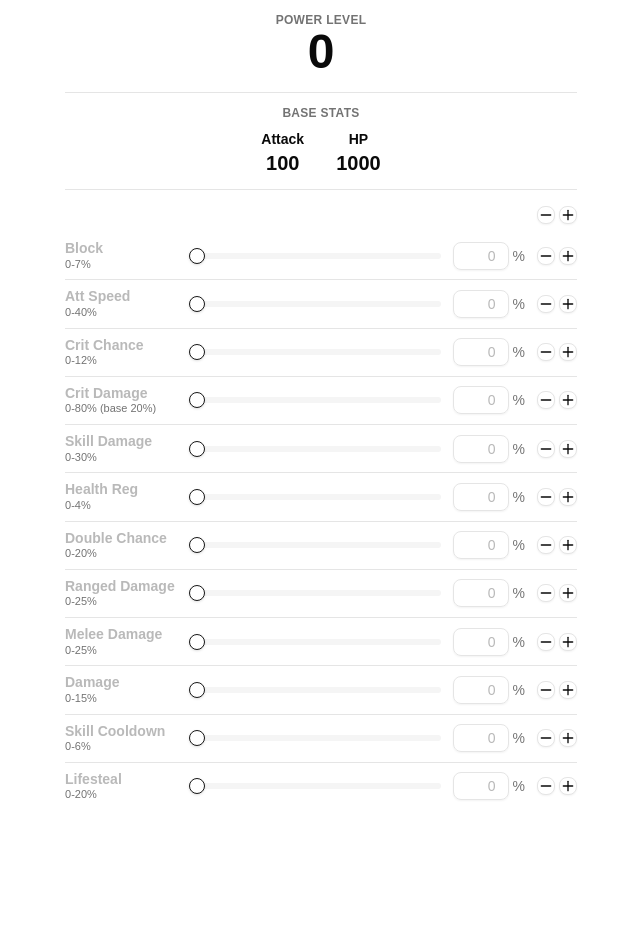
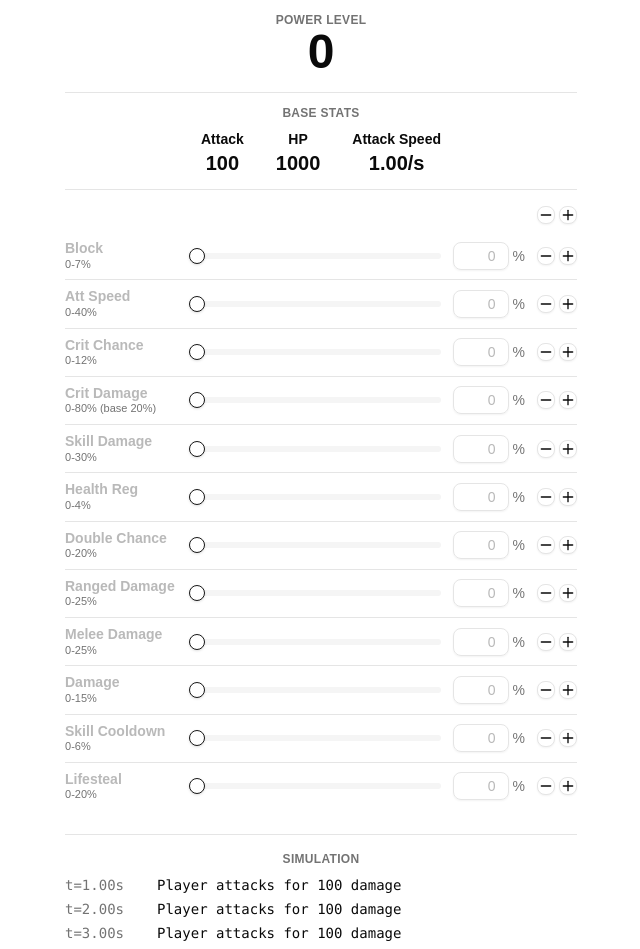
Before and after one commit to biyul/calculator-for-forge-master, a React (Vite) app: page / in a window 1280 px wide. Shown: the part 60-1009 px from the top of the page, without its empty margins (319-959 px from the left). Before the commit the page ends 894 px from the top, so only its background shows below. Built offline with nearby package versions, Linux system fonts and the light colour scheme.

Commit message:
Added simple simulation that factors attack speed.

```diff
--- a/src/App.tsx
+++ b/src/App.tsx
@@ -1,7 +1,8 @@
 import { useMemo, useState } from 'react'
 import { Minus, Plus } from 'lucide-react'
 import { STATS } from './stats.ts'
-import { BASE_STATS } from './baseStats.ts'
+import { BASE_STATS, getBaseStat } from './baseStats.ts'
+import { buildTimeline } from './simulator.ts'
 import StatInput from './components/StatInput.tsx'
 import { Button } from '@/components/ui/button'
 
@@ -19,6 +20,11 @@ function App() {
     }, 0)
     return Math.round(total)
   }, [stats])
+
+  const timeline = useMemo(
+    () => buildTimeline(getBaseStat('attackSpeed'), stats.attackSpeed, getBaseStat('attack')),
+    [stats.attackSpeed],
+  )
 
   function updateStat(key: string, value: number) {
     setStats((prev) => ({ ...prev, [key]: value }))
@@ -50,7 +56,10 @@ function App() {
             {BASE_STATS.map((stat) => (
               <div key={stat.key} className="text-center">
                 <div className="text-sm font-semibold">{stat.label}</div>
-                <div className="text-xl font-bold tabular-nums">{stat.value}</div>
+                <div className="text-xl font-bold tabular-nums">
+                  {stat.value.toFixed(stat.decimals ?? 0)}
+                  {stat.unit ?? ''}
+                </div>
               </div>
             ))}
           </div>
@@ -87,6 +96,20 @@ function App() {
             />
           ))}
         </section>
+
+        <div className="mt-6 border-t pt-4">
+          <div className="mb-2 text-center text-xs font-semibold tracking-wide text-muted-foreground uppercase">
+            Simulation
+          </div>
+          <div className="flex flex-col gap-1 font-mono text-sm">
+            {timeline.map((event, index) => (
+              <div key={index} className="flex gap-3">
+                <span className="w-20 shrink-0 text-muted-foreground">t={event.time.toFixed(2)}s</span>
+                <span>{event.text}</span>
+              </div>
+            ))}
+          </div>
+        </div>
       </div>
     </div>
   )
--- a/src/baseStats.ts
+++ b/src/baseStats.ts
@@ -3,9 +3,18 @@ export interface BaseStat {
   key: string
   label: string
   value: number
+  unit?: string
+  decimals?: number
 }
 
 export const BASE_STATS: BaseStat[] = [
   { key: 'attack', label: 'Attack', value: 100 },
   { key: 'hp', label: 'HP', value: 1000 },
+  { key: 'attackSpeed', label: 'Attack Speed', value: 1, unit: '/s', decimals: 2 },
 ]
+
+export function getBaseStat(key: string): number {
+  const stat = BASE_STATS.find((s) => s.key === key)
+  if (!stat) throw new Error(`Unknown base stat: ${key}`)
+  return stat.value
+}
--- /dev/null
+++ b/src/simulator.ts
@@ -0,0 +1,26 @@
+export interface TimelineEvent {
+  time: number
+  text: string
+}
+
+const TIMELINE_DURATION_SEC = 15
+const EPSILON = 1e-9
+
+export function buildTimeline(
+  baseAttackSpeed: number,
+  attackSpeedPercent: number,
+  attackDamage: number,
+): TimelineEvent[] {
+  const effectiveAttackSpeed = baseAttackSpeed * (1 + attackSpeedPercent / 100)
+  const interval = 1 / effectiveAttackSpeed
+  const events: TimelineEvent[] = []
+
+  for (let t = interval; t <= TIMELINE_DURATION_SEC + EPSILON; t += interval) {
+    events.push({
+      time: Math.round(t * 100) / 100,
+      text: `Player attacks for ${attackDamage} damage`,
+    })
+  }
+
+  return events
+}
```
